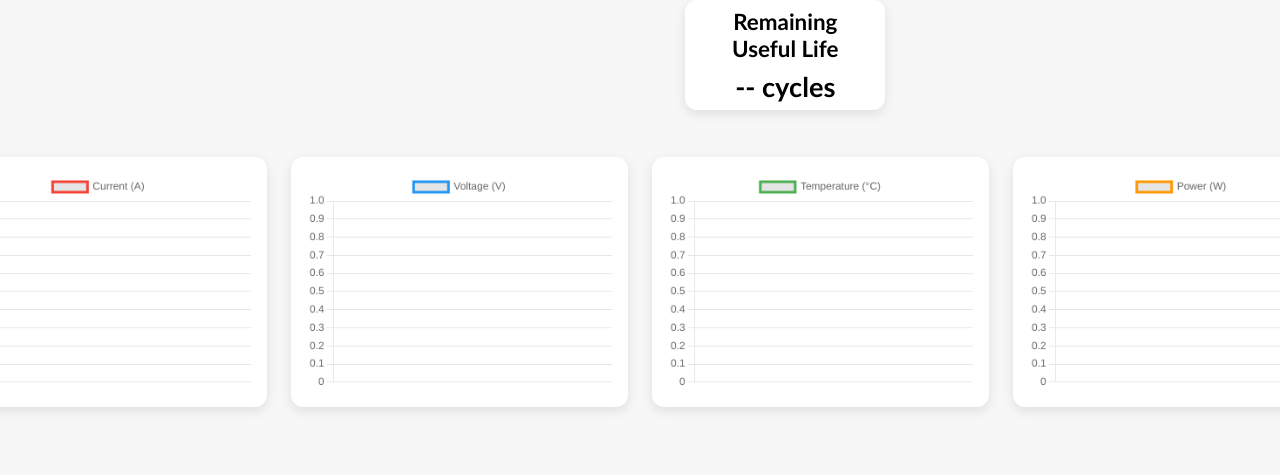
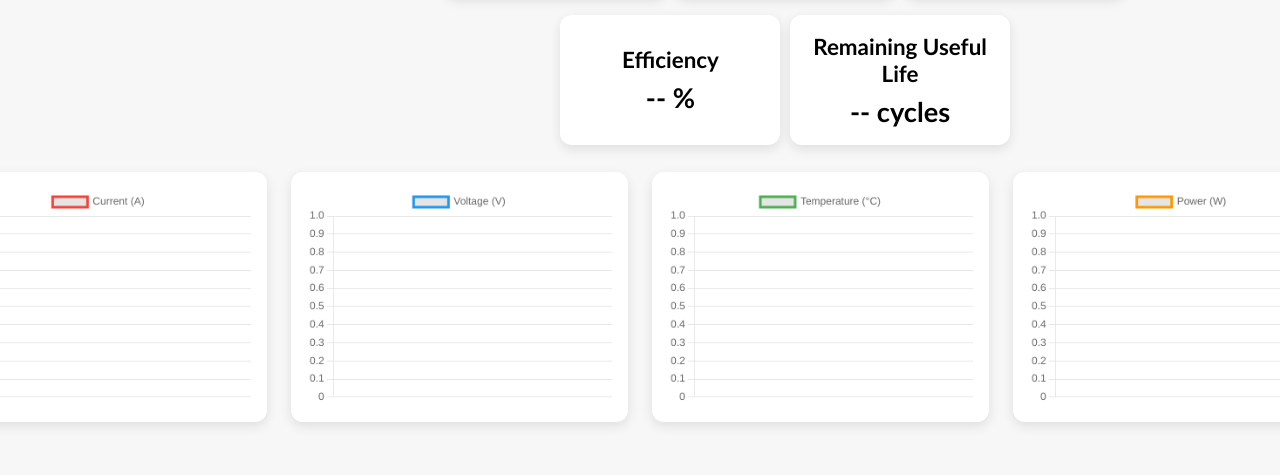
Before and after one commit to 230701348/SBHMMS, an Electron app: page index.html in a window 1280 px wide. Shown: the part 325-800 px from the top of the page. Drawn offline with nearby package versions, Linux system fonts and the light colour scheme; no server answers; a script that the page names is missing.

Commit message:
propering display

```diff
--- a/style.css
+++ b/style.css
@@ -127,8 +127,10 @@ body {
   border-radius: 12px;
   text-align: center;
   box-shadow: 0 4px 12px rgba(0, 0, 0, 0.1);
-  width: 200px;
-  height: 110px;
+  width: 220px;
+  height: 130px;
+  max-width: 220px;
+  max-height: 130px;
   display: flex;
   flex-direction: column;
   justify-content: center;
```
